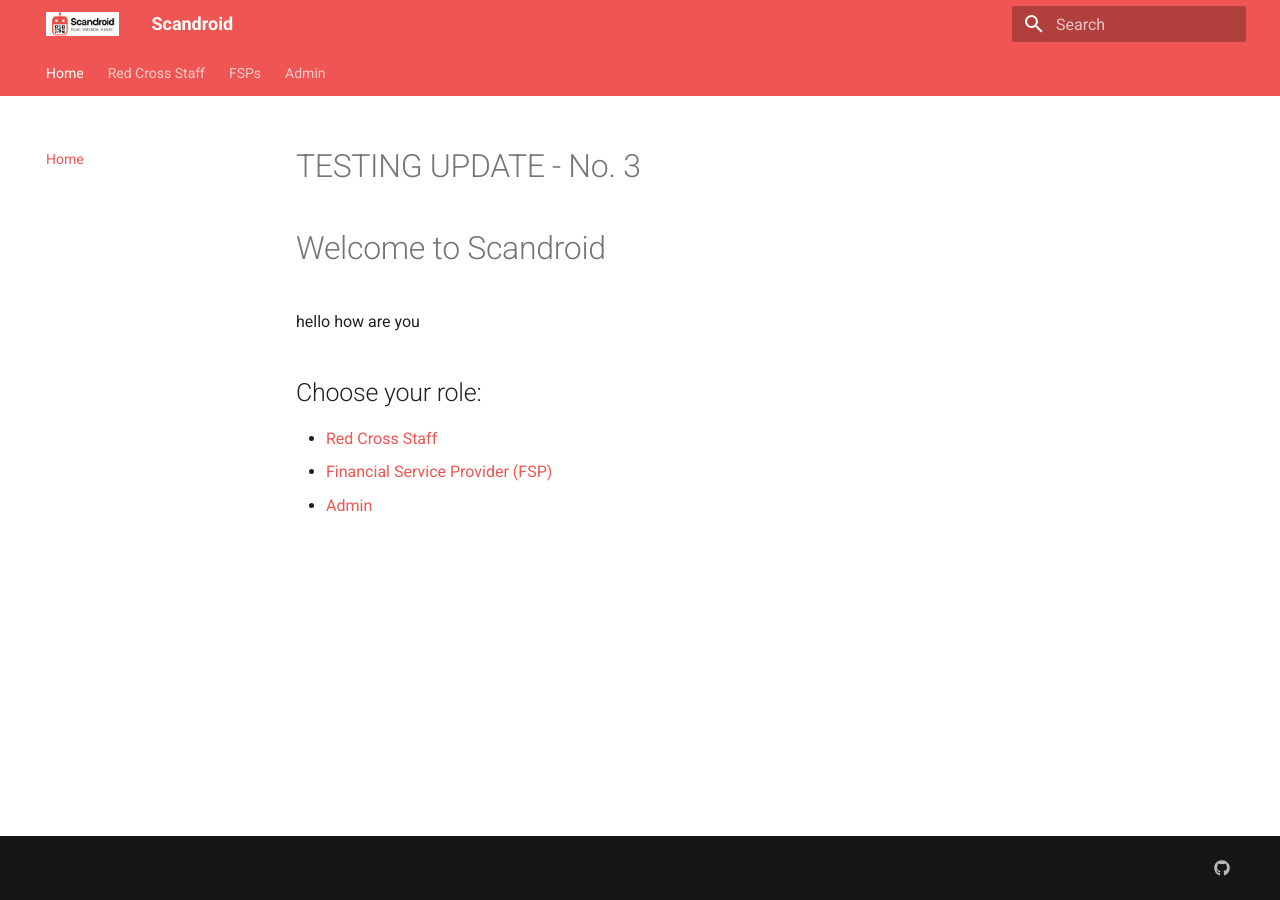
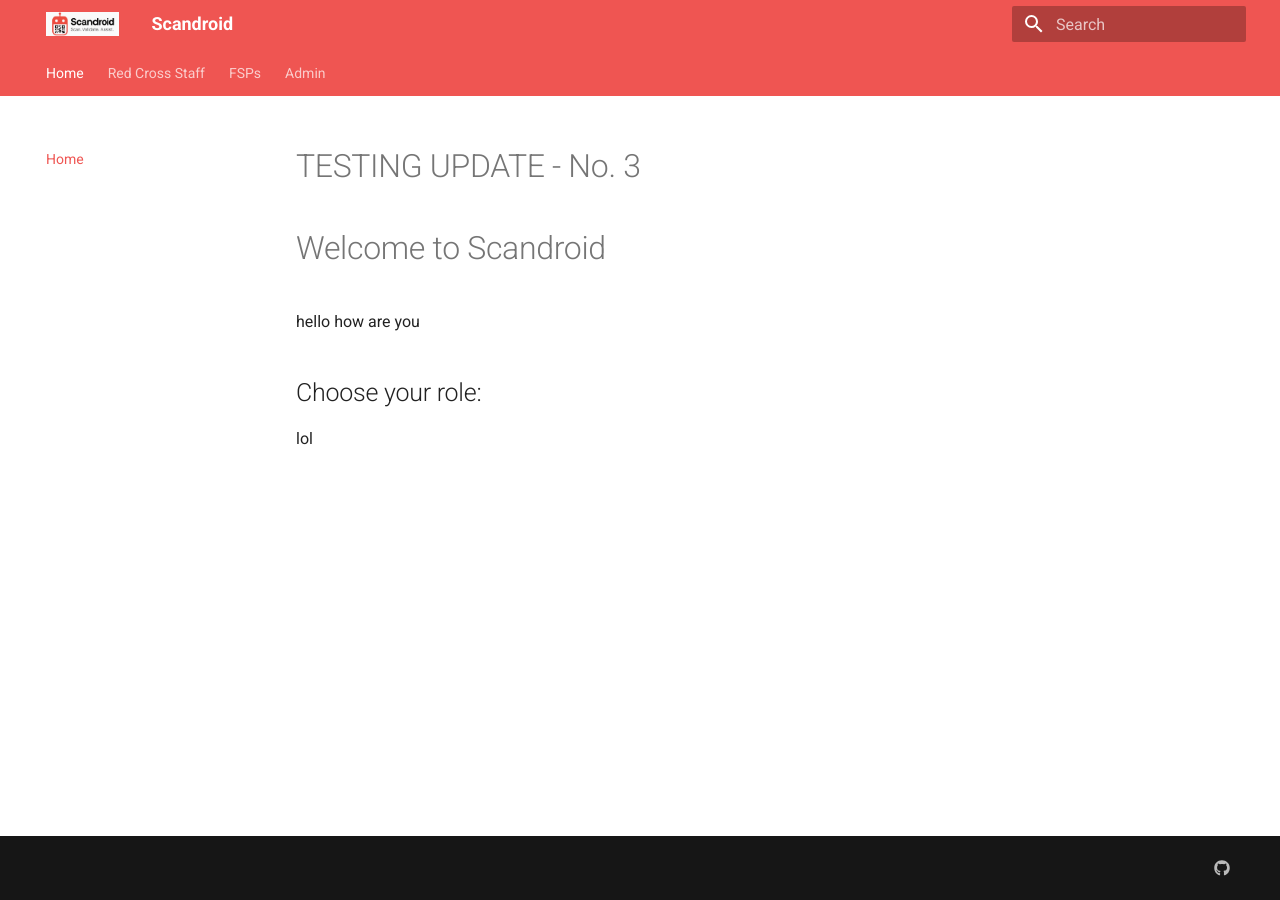
Before and after one commit to jackwharrison/scandroid-user-guide, an MkDocs documentation site: the page built from docs/index.md, in a window 1280 px wide. Built offline with MkDocs 1.6.1 and Material for MkDocs 9.7.7, drawn with Linux system fonts in a browser that asks for light colours.

Commit message:
Update index.md

```diff
--- a/docs/index.md
+++ b/docs/index.md
@@ -4,6 +4,4 @@
 hello how are you
 ## Choose your role:
 
-- [Red Cross Staff](redcross.md)
-- [Financial Service Provider (FSP)](fsp.md)
-- [Admin](admin.md)
+lol
```
